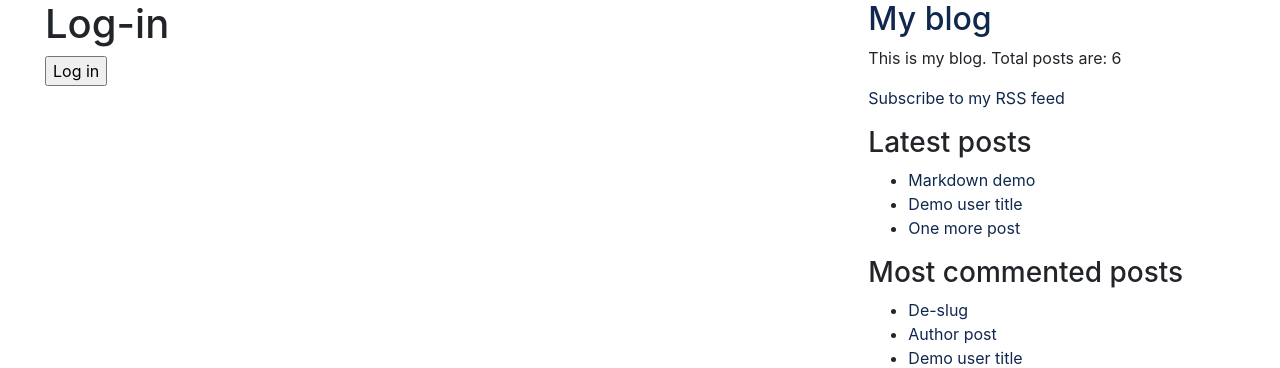
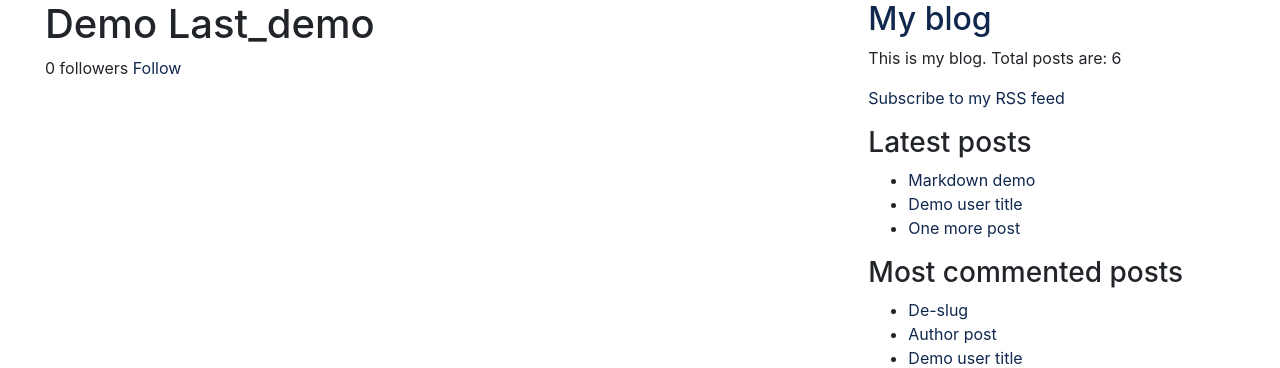
Before and after one commit to IgorZn/django2byexamples, a Django app: page /account/user/demo_user/ in a window 1280 px wide. Shown: the part 56-424 px from the top of the page. Run offline with Django 3.2, Linux system fonts and the light colour scheme; a user stored in the database is signed in; data comes from the database, SQL or seed files in the repository; data that the repository does not hold is empty; parts of the project's set-up code (start-up, migrations or seed data) failed here and were passed over; some libraries are stand-ins or nearby versions.

Commit message:
Гл. 6, Отслеживание действий пользователей. AJAX-обработчик для создания подписчика

```diff
--- a/account/urls.py
+++ b/account/urls.py
@@ -6,6 +6,7 @@ from .views import MyLogin
 app_name = 'account'
 
 urlpatterns = [
+    path('users/follow', views.user_follow, name='user_follow'),
     path('users/', views.user_list, name='user_list'),
     path('user/<username>/', views.user_detail, name='user_detail'),
 
--- a/account/views.py
+++ b/account/views.py
@@ -11,8 +11,31 @@ from .models import Profile
 
 from django.shortcuts import get_object_or_404
 from django.contrib.auth.models import User
+
+from django.http import JsonResponse
+from django.views.decorators.http import require_POST
+from common.decorators import ajax_required
+from .models import Contact
+
 # Create your views here.
 
+@ajax_required
+@require_POST
+@login_required
+def user_follow(request):
+    user_id = request.POST.get('id')
+    action = request.POST.get('action')
+    if user_id in action:
+        try:
+            user = User.objects.get(id=user_id)
+            if action == 'follow':
+                Contact.objects.get_or_create(user_form=request.user, user_to=user)
+            else:
+                Contact.objects.filter(user_form=request.user, user_to=user).delete()
+            return JsonResponse({'status': 'ok'})
+        except User.DoesNotExist:
+            return JsonResponse({'status':'ok'})
+    return JsonResponse({'status':'ok'})
 
 @login_required
 def user_list(request):
--- a/templates/account/user/detail.html
+++ b/templates/account/user/detail.html
@@ -1,19 +1,68 @@
 {% extends 'base.html' %}
 {% load crispy_forms_tags %}
 {% load blog_tags %}
+{% load thumbnail %}
 
-{% block title %}Log-in{% endblock %}
+{% block title %}{{ user.get_full_name }}{% endblock %}
 
 
 
 {% block content %}
     <div class="container">
-        <h1>Log-in</h1>
-        <form action="." method="post">
-            {{ form | crispy }}
-            {% csrf_token %}
-            <p><input type="submit" value="Log in"></p>
-        </form>
+
+    <h1>{{ user.get_full_name }}</h1>
+  <div class="profile-info">
+    {% thumbnail user.profile.photo "180x180" crop="100%" as im %}
+      <img src="{{ im.url }}" class="user-detail">
+    {% endthumbnail %}
+  </div>
+  {% with total_followers=user.followers.count %}
+    <span class="count">
+      <span class="total">{{ total_followers }}</span>
+      follower{{ total_followers|pluralize }}
+    </span>
+    <a href="#" data-id="{{ user.id }}" data-action="{% if request.user in user.followers.all %}un{% endif %}follow" class="follow button">
+      {% if request.user not in user.followers.all %}
+        Follow
+      {% else %}
+        Unfollow
+      {% endif %}
+    </a>
+    <div id="image-list" class="image-container">
+      {% include "images/image/list_ajax.html" with images=user.images_created.all %}
+    </div>
+  {% endwith %}
+
+
     </div>
 
 {% endblock %}
+
+{% block domready %}
+  $('a.follow').click(function(e){
+    e.preventDefault();
+    $.post('{% url "user_follow" %}',
+      {
+        id: $(this).data('id'),
+        action: $(this).data('action')
+      },
+      function(data){
+        if (data['status'] == 'ok') {
+          var previous_action = $('a.follow').data('action');
+
+          // toggle data-action
+          $('a.follow').data('action',
+            previous_action == 'follow' ? 'unfollow' : 'follow');
+          // toggle link text
+          $('a.follow').text(
+            previous_action == 'follow' ? 'Unfollow' : 'Follow');
+
+          // update total followers
+          var previous_followers = parseInt(
+            $('span.count .total').text());
+          $('span.count .total').text(previous_action == 'follow' ? previous_followers + 1 : previous_followers - 1);
+        }
+      }
+    );
+  });
+{% endblock %}
--- /dev/null
+++ b/templates/images/image/list_ajax.html
@@ -0,0 +1,18 @@
+{% load thumbnail %}
+
+{% for image in images %}
+  <div class="image">
+    <a href="{{ image.get_absolute_url }}">
+      {% thumbnail image.image "300x300" crop="100%" as im %}
+        <a href="{{ image.get_absolute_url }}">
+          <img src="{{ im.url }}">
+        </a>
+      {% endthumbnail %}
+    </a>
+    <div class="info">
+      <a href="{{ image.get_absolute_url }}" class="title">
+        {{ image.title }}
+      </a>
+    </div>
+  </div>
+{% endfor %}
```
Also changed, not shown: common/decorators.py (added, +11 -0 lines), common/__init__.py (added).
